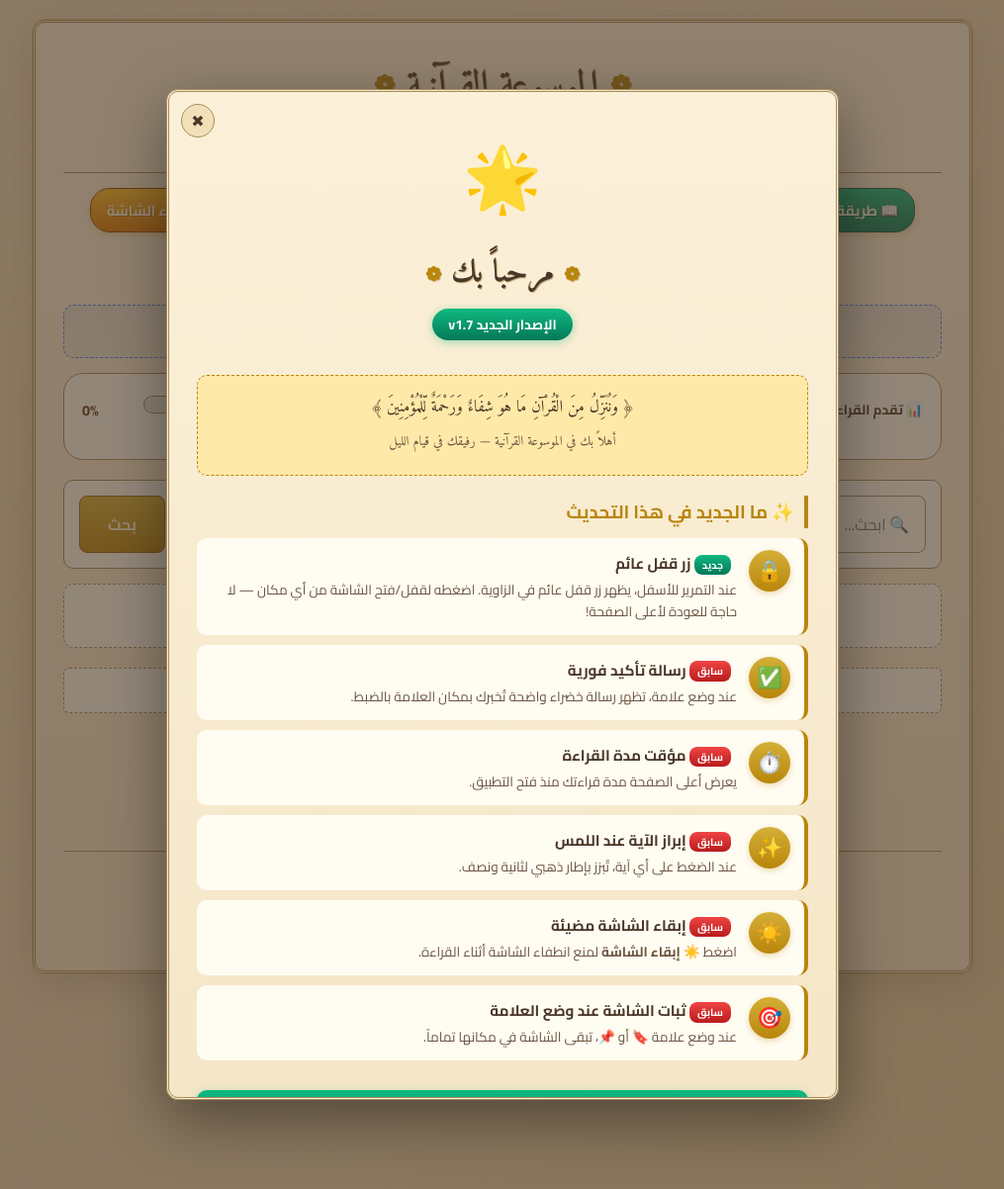
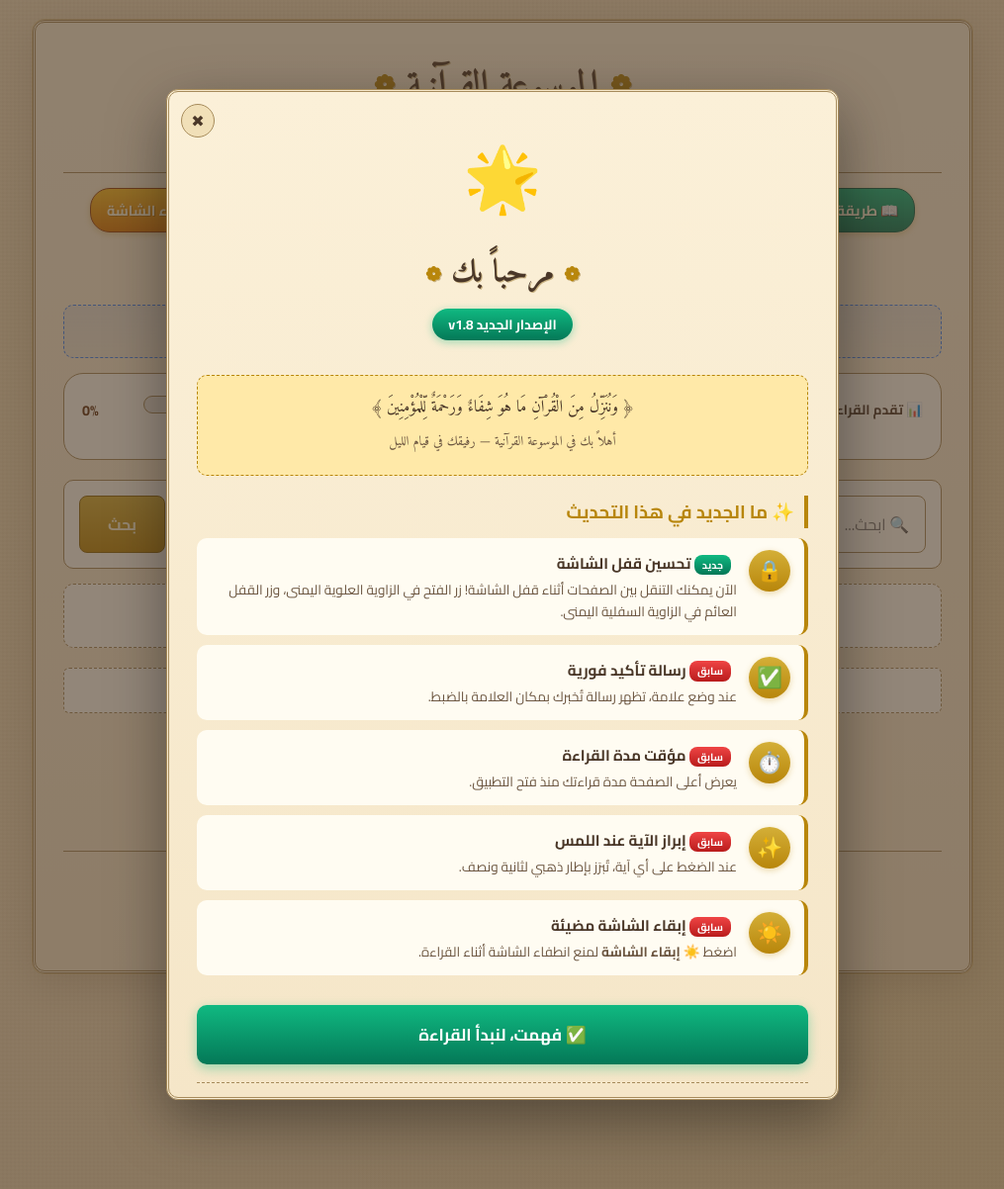
Before and after one commit to hassanmardinli21-arch/quran-encyclopedia-v2, a Flask app: template templates/index.html in a window 1280 px wide. Shown: the whole page at 99% size, without its empty margins (132-1147 px from the left). Run offline with Flask 3, Linux system fonts and the light colour scheme; the template is opened without the code that fills it, so the values that code supplies are empty.

Commit message:
Update index.html

```diff
--- a/templates/index.html
+++ b/templates/index.html
@@ -55,20 +55,42 @@
         .reading-timer .timer-value { font-family: 'Courier New', monospace; font-size: 1.05rem; background: rgba(255,255,255,0.5); padding: 2px 10px; border-radius: 6px; border: 1px solid rgba(59,130,246,0.3); color: #1d4ed8; }
         body.dark-mode .reading-timer .timer-value { background: rgba(0,0,0,0.3); color: #93c5fd; }
 
-        .screen-lock-overlay { display: none; position: fixed; inset: 0; background: rgba(0, 0, 0, 0.05); z-index: 9997; cursor: not-allowed; }
+        /* ====== نظام القفل المُحسَّن ====== */
+        .screen-lock-overlay { display: none; position: fixed; inset: 0; background: rgba(220, 38, 38, 0.02); z-index: 9996; pointer-events: none; }
         .screen-lock-overlay.active { display: block; }
-        .screen-lock-float { display: none; position: fixed; bottom: 25px; left: 50%; transform: translateX(-50%); z-index: 9999; padding: 14px 28px; background: linear-gradient(180deg, #dc2626, #991b1b); color: white; border: 3px solid white; border-radius: 50px; font-family: 'Cairo', sans-serif; font-weight: 700; font-size: 1.05rem; cursor: pointer; box-shadow: 0 8px 30px rgba(220, 38, 38, 0.6), 0 0 0 4px rgba(220, 38, 38, 0.2); transition: all 0.3s ease; animation: lockFloatPulse 2s ease-in-out infinite; user-select: none; white-space: nowrap; }
-        .screen-lock-float.active { display: flex; align-items: center; gap: 10px; }
-        .screen-lock-float:hover { transform: translateX(-50%) translateY(-3px); }
-        @keyframes lockFloatPulse { 0%, 100% { box-shadow: 0 8px 30px rgba(220, 38, 38, 0.6), 0 0 0 4px rgba(220, 38, 38, 0.2); } 50% { box-shadow: 0 8px 30px rgba(220, 38, 38, 0.6), 0 0 0 10px rgba(220, 38, 38, 0.05); } }
-        .screen-lock-badge { display: none; position: fixed; top: 15px; left: 50%; transform: translateX(-50%); z-index: 9999; padding: 8px 20px; background: linear-gradient(180deg, #dc2626, #991b1b); color: white; border-radius: 30px; font-family: 'Cairo', sans-serif; font-weight: 700; font-size: 0.85rem; box-shadow: 0 4px 15px rgba(220, 38, 38, 0.5); animation: slideDown 0.4s ease; user-select: none; pointer-events: none; }
-        .screen-lock-badge.active { display: flex; align-items: center; gap: 8px; }
-        @keyframes slideDown { from { transform: translate(-50%, -100px); opacity: 0; } to { transform: translate(-50%, 0); opacity: 1; } }
+        body.screen-locked .ayah-card,
+        body.screen-locked .bookmark-btn,
+        body.screen-locked .special-btn,
+        body.screen-locked .show-context-btn,
+        body.screen-locked .bookmark-jump-btn,
+        body.screen-locked .bookmark-clear-btn,
+        body.screen-locked .pagination a,
+        body.screen-locked .surah-suggestion button,
+        body.screen-locked .top-buttons button,
+        body.screen-locked .search-box button,
+        body.screen-locked .search-box input,
+        body.screen-locked .search-box select,
+        body.screen-locked .about-btn {
+            pointer-events: none !important;
+        }
+        body.screen-locked .lock-fab,
+        body.screen-locked .screen-lock-float {
+            pointer-events: auto !important;
+        }
+
+        /* زر الفتح - في الزاوية العلوية اليمنى */
+        .screen-lock-float { display: none; position: fixed; top: 15px; right: 15px; z-index: 10001; padding: 10px 16px; background: linear-gradient(180deg, #dc2626, #991b1b); color: white; border: 2px solid white; border-radius: 30px; font-family: 'Cairo', sans-serif; font-weight: 700; font-size: 0.85rem; cursor: pointer; box-shadow: 0 4px 15px rgba(220, 38, 38, 0.5); animation: lockFloatPulse 2s ease-in-out infinite; user-select: none; white-space: nowrap; }
+        .screen-lock-float.active { display: flex; align-items: center; gap: 6px; }
+        @keyframes lockFloatPulse { 0%, 100% { box-shadow: 0 4px 15px rgba(220, 38, 38, 0.5); } 50% { box-shadow: 0 4px 15px rgba(220, 38, 38, 0.5), 0 0 0 8px rgba(220, 38, 38, 0.1); } }
+
+        /* شارة صغيرة في الأعلى */
+        .screen-lock-badge { display: none; position: fixed; top: 15px; left: 50%; transform: translateX(-50%); z-index: 10000; padding: 8px 16px; background: linear-gradient(180deg, #dc2626, #991b1b); color: white; border-radius: 30px; font-family: 'Cairo', sans-serif; font-weight: 700; font-size: 0.8rem; box-shadow: 0 4px 15px rgba(220, 38, 38, 0.5); user-select: none; pointer-events: none; }
+        .screen-lock-badge.active { display: flex; align-items: center; gap: 6px; }
 
         /* ✅ الزر العائم للقفل */
         .lock-fab {
             position: fixed;
-            bottom: 90px;
+            bottom: 25px;
             right: 20px;
             width: 60px;
             height: 60px;
@@ -82,7 +104,7 @@
             align-items: center;
             justify-content: center;
             font-size: 1.6rem;
-            z-index: 9996;
+            z-index: 10000;
             transition: all 0.3s ease;
             animation: lockFabPulse 2s ease-in-out infinite;
             padding: 0;
@@ -285,13 +307,15 @@
             .reading-timer { font-size: 0.8rem; padding: 6px 10px; }
             .reading-timer .timer-value { font-size: 0.9rem; padding: 2px 8px; }
             .toast { font-size: 0.85rem; padding: 10px 16px; }
-            .lock-fab { width: 55px; height: 55px; font-size: 1.4rem; bottom: 85px; right: 15px; }
+            .lock-fab { width: 55px; height: 55px; font-size: 1.4rem; bottom: 20px; right: 15px; }
+            .screen-lock-float { font-size: 0.75rem; padding: 8px 12px; }
+            .screen-lock-badge { font-size: 0.7rem; padding: 6px 12px; }
         }
     </style>
 </head>
 <body>
     <div class="toast-container" id="toastContainer"></div>
-    <div class="screen-lock-overlay" id="screenLockOverlay" onclick="unlockScreen()"></div>
+    <div class="screen-lock-overlay" id="screenLockOverlay"></div>
     <button class="lock-fab" id="lockFab" onclick="toggleScreenLock()" title="قفل/فتح الشاشة">🔒</button>
 
     <div class="container">
@@ -383,7 +407,7 @@
             <div class="welcome-header">
                 <span class="welcome-icon">🌟</span>
                 <h2 class="welcome-title">مرحباً بك</h2>
-                <div class="welcome-version">الإصدار الجديد v1.7</div>
+                <div class="welcome-version">الإصدار الجديد v1.8</div>
             </div>
             <div class="welcome-message">
                 ﴿ وَنُنَزِّلُ مِنَ الْقُرْآنِ مَا هُوَ شِفَاءٌ وَرَحْمَةٌ لِّلْمُؤْمِنِينَ ﴾
@@ -391,12 +415,11 @@
                 <span style="font-size:0.85rem; color:var(--ink-secondary);">أهلاً بك في الموسوعة القرآنية — رفيقك في قيام الليل</span>
             </div>
             <h3 class="welcome-features-title">✨ ما الجديد في هذا التحديث</h3>
-            <div class="feature-item"><div class="feature-icon">🔒</div><div class="feature-content"><div class="feature-title"><span class="feature-badge new">جديد</span> زر قفل عائم</div><div class="feature-desc">عند التمرير للأسفل، يظهر زر قفل عائم في الزاوية. اضغطه لقفل/فتح الشاشة من أي مكان — لا حاجة للعودة لأعلى الصفحة!</div></div></div>
-            <div class="feature-item"><div class="feature-icon">✅</div><div class="feature-content"><div class="feature-title"><span class="feature-badge">سابق</span> رسالة تأكيد فورية</div><div class="feature-desc">عند وضع علامة، تظهر رسالة خضراء واضحة تُخبرك بمكان العلامة بالضبط.</div></div></div>
+            <div class="feature-item"><div class="feature-icon">🔒</div><div class="feature-content"><div class="feature-title"><span class="feature-badge new">جديد</span> تحسين قفل الشاشة</div><div class="feature-desc">الآن يمكنك التنقل بين الصفحات أثناء قفل الشاشة! زر الفتح في الزاوية العلوية اليمنى، وزر القفل العائم في الزاوية السفلية اليمنى.</div></div></div>
+            <div class="feature-item"><div class="feature-icon">✅</div><div class="feature-content"><div class="feature-title"><span class="feature-badge">سابق</span> رسالة تأكيد فورية</div><div class="feature-desc">عند وضع علامة، تظهر رسالة تُخبرك بمكان العلامة بالضبط.</div></div></div>
             <div class="feature-item"><div class="feature-icon">⏱️</div><div class="feature-content"><div class="feature-title"><span class="feature-badge">سابق</span> مؤقت مدة القراءة</div><div class="feature-desc">يعرض أعلى الصفحة مدة قراءتك منذ فتح التطبيق.</div></div></div>
             <div class="feature-item"><div class="feature-icon">✨</div><div class="feature-content"><div class="feature-title"><span class="feature-badge">سابق</span> إبراز الآية عند اللمس</div><div class="feature-desc">عند الضغط على أي آية، تُبرَز بإطار ذهبي لثانية ونصف.</div></div></div>
             <div class="feature-item"><div class="feature-icon">☀️</div><div class="feature-content"><div class="feature-title"><span class="feature-badge">سابق</span> إبقاء الشاشة مضيئة</div><div class="feature-desc">اضغط <strong>☀️ إبقاء الشاشة</strong> لمنع انطفاء الشاشة أثناء القراءة.</div></div></div>
-            <div class="feature-item"><div class="feature-icon">🎯</div><div class="feature-content"><div class="feature-title"><span class="feature-badge">سابق</span> ثبات الشاشة عند وضع العلامة</div><div class="feature-desc">عند وضع علامة 🔖 أو 📌، تبقى الشاشة في مكانها تماماً.</div></div></div>
             <button class="welcome-footer-btn" onclick="closeWelcome()">✅ فهمت، لنبدأ القراءة</button>
             <div class="welcome-dua">اللهم اجعل هذا العمل خالصاً لوجهك الكريم 🤲</div>
         </div>
@@ -407,19 +430,15 @@
             <button class="about-close" onclick="closeHelp()">✖</button>
             <h2>📖 طريقة الاستخدام</h2>
             <p class="about-intro">دليل شامل لاستخدام جميع ميزات التطبيق</p>
-            <div class="help-tip">💡 <strong>نصيحة:</strong> عند التمرير، يظهر زر قفل عائم في الزاوية السفلية اليمنى — يمكنك القفل من أي مكان!</div>
-            <h3 class="help-section-title">🔒 قفل الشاشة (جديد)</h3>
-            <div class="help-step"><div class="help-step-icon">🔒</div><div class="help-step-content"><div class="help-step-title">قفل الشاشة العائم</div><div class="help-step-desc">عند التمرير للأسفل، يظهر <strong>زر أحمر عائم 🔒</strong> في الزاوية. اضغطه لقفل الشاشة. عند القفل يتحول للون الأخضر 🔓. اضغطه مرة أخرى للفتح.</div></div></div>
+            <div class="help-tip">💡 <strong>نصيحة:</strong> عند التمرير، يظهر زر قفل عائم في الزاوية السفلية اليمنى.</div>
+            <h3 class="help-section-title">🔒 قفل الشاشة (مُحدَّث)</h3>
+            <div class="help-step"><div class="help-step-icon">🔒</div><div class="help-step-content"><div class="help-step-title">قفل الشاشة الذكي</div><div class="help-step-desc">اضغط <strong>🔒 قفل الشاشة</strong> (أو الزر العائم عند التمرير). زر الفتح يظهر في <strong>الزاوية العلوية اليمنى</strong>. <strong>يمكنك التنقل بين الصفحات أثناء القفل!</strong> اللمس على الآيات فقط هو المُعطَّل.</div></div></div>
             <h3 class="help-section-title">🌟 الاستخدام الأساسي</h3>
             <div class="help-step"><div class="help-step-icon">📖</div><div class="help-step-content"><div class="help-step-title">1. قراءة القرآن</div><div class="help-step-desc">اختر السورة واضغط <code>بحث</code>.</div></div></div>
-            <div class="help-step"><div class="help-step-icon">📖</div><div class="help-step-content"><div class="help-step-title">2. زر "عرض" السورة</div><div class="help-step-desc">عند البحث، يظهر زر <code>📖 عرض</code> على كل آية لعرض السورة كاملة من عندها.</div></div></div>
+            <div class="help-step"><div class="help-step-icon">📖</div><div class="help-step-content"><div class="help-step-title">2. زر "عرض" السورة</div><div class="help-step-desc">عند البحث، يظهر زر <code>📖 عرض</code> على كل آية لعرض السورة كاملة.</div></div></div>
             <div class="help-step"><div class="help-step-icon">🔖</div><div class="help-step-content"><div class="help-step-title">3. حفظ موضع القراءة</div><div class="help-step-desc">اضغط <code>🔖</code> على أي آية. تظهر رسالة تأكيد.</div></div></div>
             <div class="help-step"><div class="help-step-icon">📌</div><div class="help-step-content"><div class="help-step-title">4. علامة خاصة</div><div class="help-step-desc">اضغط <code>📌</code> وأدخل اسماً. عدد غير محدود!</div></div></div>
             <div class="help-step"><div class="help-step-icon">📋</div><div class="help-step-content"><div class="help-step-title">5. عرض علاماتي</div><div class="help-step-desc">اضغط <code>📌 علاماتي</code> للانتقال/التعديل/الحذف.</div></div></div>
-            <h3 class="help-section-title">🌟 ميزات حديثة</h3>
-            <div class="help-step"><div class="help-step-icon">✅</div><div class="help-step-content"><div class="help-step-title">رسالة تأكيد فورية</div><div class="help-step-desc">تظهر عند وضع علامة. تخبرك بمكان العلامة بالضبط.</div></div></div>
-            <div class="help-step"><div class="help-step-icon">⏱️</div><div class="help-step-content"><div class="help-step-title">مؤقت القراءة</div><div class="help-step-desc">يعرض مدة قراءتك أعلى الصفحة.</div></div></div>
-            <div class="help-step"><div class="help-step-icon">✨</div><div class="help-step-content"><div class="help-step-title">إبراز عند اللمس</div><div class="help-step-desc">اضغط على أي آية → تُبرَز بإطار ذهبي مؤقت.</div></div></div>
             <h3 class="help-section-title">☀️ إبقاء الشاشة مضيئة</h3>
             <div class="help-step"><div class="help-step-icon">☀️</div><div class="help-step-content"><div class="help-step-title">إبقاء الشاشة مضيئة</div><div class="help-step-desc">اضغط زر <code>☀️ إبقاء الشاشة</code> لمنع إطفاء الشاشة أثناء القراءة.</div></div></div>
             <h3 class="help-section-title">☁️ المزامنة</h3>
@@ -454,7 +473,7 @@
                 <li>📌 علامات خاصة متعددة</li>
                 <li>✅ رسالة تأكيد عند وضع العلامة</li>
                 <li>⏱️ مؤقت مدة القراءة</li>
-                <li>🔒 زر قفل عائم (يعمل عند التمرير)</li>
+                <li>🔒 قفل الشاشة الذكي (التنقل يعمل)</li>
                 <li>✨ إبراز الآية عند اللمس</li>
                 <li>☀️ إبقاء الشاشة مضيئة</li>
                 <li>☁️ مزامنة تلقائية بين الأجهزة</li>
@@ -522,7 +541,7 @@
     </div>
 
     <script>
-        const APP_VERSION = 'v1.7';
+        const APP_VERSION = 'v1.8';
         const SURAH_NAMES = ["الفاتحة","البقرة","آل عمران","النساء","المائدة","الأنعام","الأعراف","الأنفال","التوبة","يونس","هود","يوسف","الرعد","إبراهيم","الحجر","النحل","الإسراء","الكهف","مريم","طه","الأنبياء","الحج","المؤمنون","النور","الفرقان","الشعراء","النمل","القصص","العنكبوت","الروم","لقمان","السجدة","الأحزاب","سبأ","فاطر","يس","الصافات","ص","الزمر","غافر","فصلت","الشورى","الزخرف","الدخان","الجاثية","الأحقاف","محمد","الفتح","الحجرات","ق","الذاريات","الطور","النجم","القمر","الرحمن","الواقعة","الحديد","المجادلة","الحشر","الممتحنة","الصف","الجمعة","المنافقون","التغابن","الطلاق","التحريم","الملك","القلم","الحاقة","المعارج","نوح","الجن","المزمل","المدثر","القيامة","الإنسان","المرسلات","النبأ","النازعات","عبس","التكوير","الانفطار","المطففين","الانشقاق","البروج","الطارق","الأعلى","الغاشية","الفجر","البلد","الشمس","الليل","الضحى","الشرح","التين","العلق","القدر","البينة","الزلزلة","العاديات","القارعة","التكاثر","العصر","الهمزة","الفيل","قريش","الماعون","الكوثر","الكافرون","النصر","المسد","الإخلاص","الفلق","الناس"];
         const SURAH_AYAH_COUNTS = [7,286,200,176,120,165,206,75,129,109,123,111,43,52,99,128,111,110,98,135,112,78,118,64,77,227,93,88,69,60,34,30,73,54,45,83,182,88,75,85,54,53,89,59,37,35,38,29,18,45,60,49,62,55,78,96,29,22,24,13,14,11,11,18,12,12,30,52,52,44,28,28,20,56,40,31,50,40,46,42,29,19,36,25,22,17,19,26,30,20,15,21,11,8,8,19,5,8,8,11,11,8,3,9,5,4,7,3,6,3,5,4,5,6];
         const TOTAL_QURAN_AYAHS = 6236;
@@ -579,45 +598,47 @@
         setInterval(updateReadingTimer, 1000);
 
         function toggleScreenLock() {
-            const btn = document.getElementById('lockBtn');
-            const fab = document.getElementById('lockFab');
-            const overlay = document.getElementById('screenLockOverlay');
             if (screenLocked) {
                 unlockScreen();
             } else {
                 screenLocked = true;
-                overlay.classList.add('active');
-                btn.textContent = '🔓 فتح الشاشة';
-                btn.classList.add('active');
+                document.body.classList.add('screen-locked');
+                document.getElementById('screenLockOverlay').classList.add('active');
+                document.getElementById('lockBtn').textContent = '🔓 فتح الشاشة';
+                document.getElementById('lockBtn').classList.add('active');
+                const fab = document.getElementById('lockFab');
                 if (fab) { fab.textContent = '🔓'; fab.classList.add('locked'); fab.classList.add('visible'); }
+
+                // زر الفتح - زاوية علوية يمنى
                 const floatBtn = document.createElement('div');
                 floatBtn.className = 'screen-lock-float active';
                 floatBtn.id = 'screenLockFloat';
-                floatBtn.innerHTML = '<span>🔒</span><span>اضغط لفتح الشاشة</span>';
+                floatBtn.innerHTML = '<span>🔓</span><span>فتح الشاشة</span>';
                 floatBtn.onclick = unlockScreen;
                 document.body.appendChild(floatBtn);
+
+                // شارة صغيرة
                 const badge = document.createElement('div');
                 badge.className = 'screen-lock-badge active';
                 badge.id = 'screenLockBadge';
                 badge.innerHTML = '<span>🔒</span><span>الشاشة مقفلة</span>';
                 document.body.appendChild(badge);
-                document.body.style.overflow = 'hidden';
-                showToast('تم قفل الشاشة 🔒', 'info', 2000);
+
+                showToast('تم قفل الشاشة 🔒 — يمكنك التنقل بين الصفحات', 'info', 3000);
             }
         }
 
         function unlockScreen() {
             if (!screenLocked) return;
             screenLocked = false;
+            document.body.classList.remove('screen-locked');
             document.getElementById('screenLockOverlay').classList.remove('active');
-            const btn = document.getElementById('lockBtn');
-            btn.textContent = '🔒 قفل الشاشة';
-            btn.classList.remove('active');
+            document.getElementById('lockBtn').textContent = '🔒 قفل الشاشة';
+            document.getElementById('lockBtn').classList.remove('active');
             const fab = document.getElementById('lockFab');
             if (fab) { fab.textContent = '🔒'; fab.classList.remove('locked'); }
             const floatBtn = document.getElementById('screenLockFloat'); if (floatBtn) floatBtn.remove();
             const badge = document.getElementById('screenLockBadge'); if (badge) badge.remove();
-            document.body.style.overflow = '';
             showToast('تم فتح الشاشة 🔓', 'info', 1500);
         }
 
@@ -1158,7 +1179,6 @@
         document.getElementById('ayahSelect').addEventListener('change', performSearch);
         window.addEventListener('scroll', updateJumpBtnText);
         window.addEventListener('resize', updateJumpBtnText);
-        // ✅ إظهار الزر العائم عند التمرير
         window.addEventListener('scroll', function() {
             const fab = document.getElementById('lockFab');
             if (!fab) return;
```
